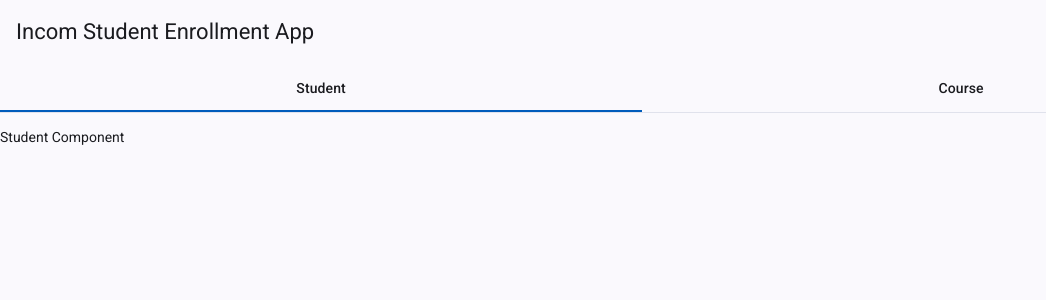
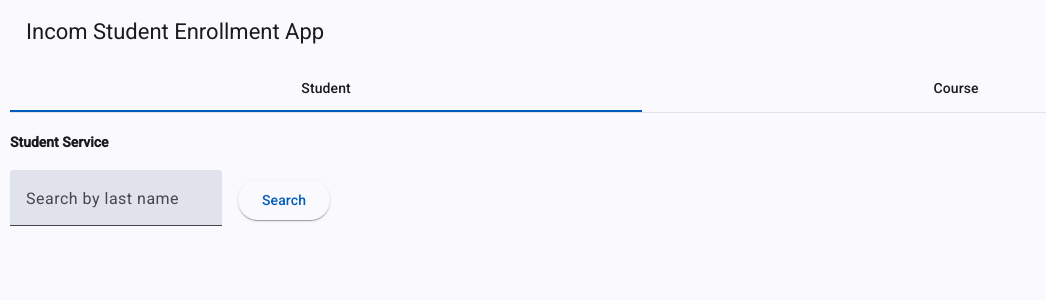
Before and after one commit to baijuachari2025/incom-angular-app, an Angular app: page /student in a window 1280 px wide. Shown: the top 300 px of the page, without its empty margins (0-1046 px from the left). Built offline with nearby package versions, Linux system fonts and the light colour scheme.

Commit message:
change search varaible name

```diff
--- a/src/app/student/student.html
+++ b/src/app/student/student.html
@@ -1 +1,9 @@
-<p>Student Component</p>
+<h4>Student Service</h4>
+
+<div class="search-container">
+  <mat-form-field>
+    <mat-label>Search by last name</mat-label>
+    <input matInput [(ngModel)]="lastNameQuery" />
+  </mat-form-field>
+  <button class="search-button" mat-raised-button color="primary" (click)="onSearch()">Search</button>
+</div>
--- /dev/null
+++ b/src/app/student/student.scss
@@ -0,0 +1,10 @@
+.search-container {
+  justify-content: center;
+  align-items: center;
+  gap: 8px;
+}
+
+.search-button {
+  margin-bottom: 16px;
+  margin-left: 16px;
+}
--- a/src/app/student/student.ts
+++ b/src/app/student/student.ts
@@ -1,7 +1,19 @@
 import { Component } from '@angular/core';
+import { FormsModule } from '@angular/forms';
+import { MatFormFieldModule } from '@angular/material/form-field';
+import { MatInputModule } from '@angular/material/input';
+import { MatButtonModule } from '@angular/material/button';
 
 @Component({
   selector: 'app-student',
+  imports: [FormsModule, MatFormFieldModule, MatInputModule, MatButtonModule],
   templateUrl: './student.html',
+  styleUrl: './student.scss',
 })
-export class StudentComponent {}
+export class StudentComponent {
+  lastNameQuery = '';
+
+  onSearch() {
+    console.log('Searching for:', this.lastNameQuery);
+  }
+}
--- a/src/styles.scss
+++ b/src/styles.scss
@@ -32,7 +32,7 @@ body {
   font: var(--mat-sys-body-medium);
 
   // Reset the user agent margin.
-  margin: 0;
+  margin: 0 10px;
   height: 100%;
 }
 /* You can add global styles to this file, and also import other style files */
```
